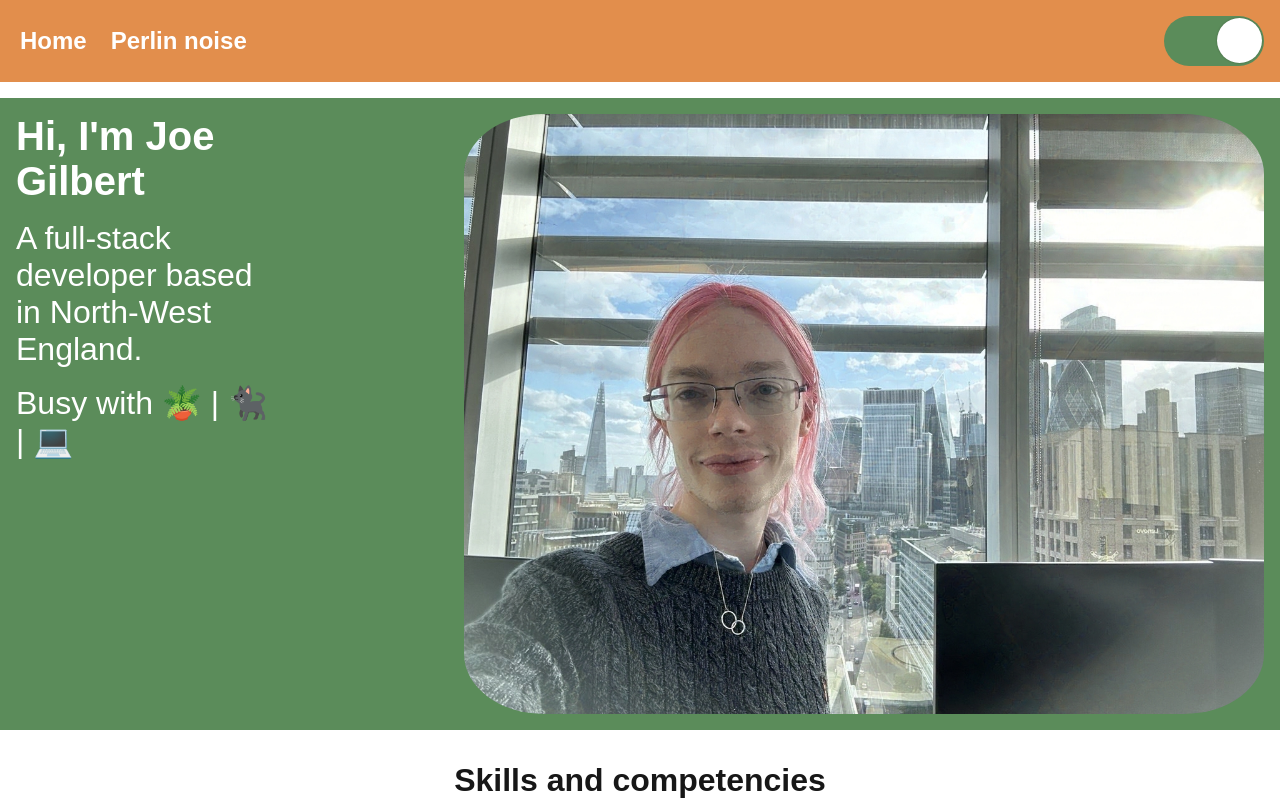
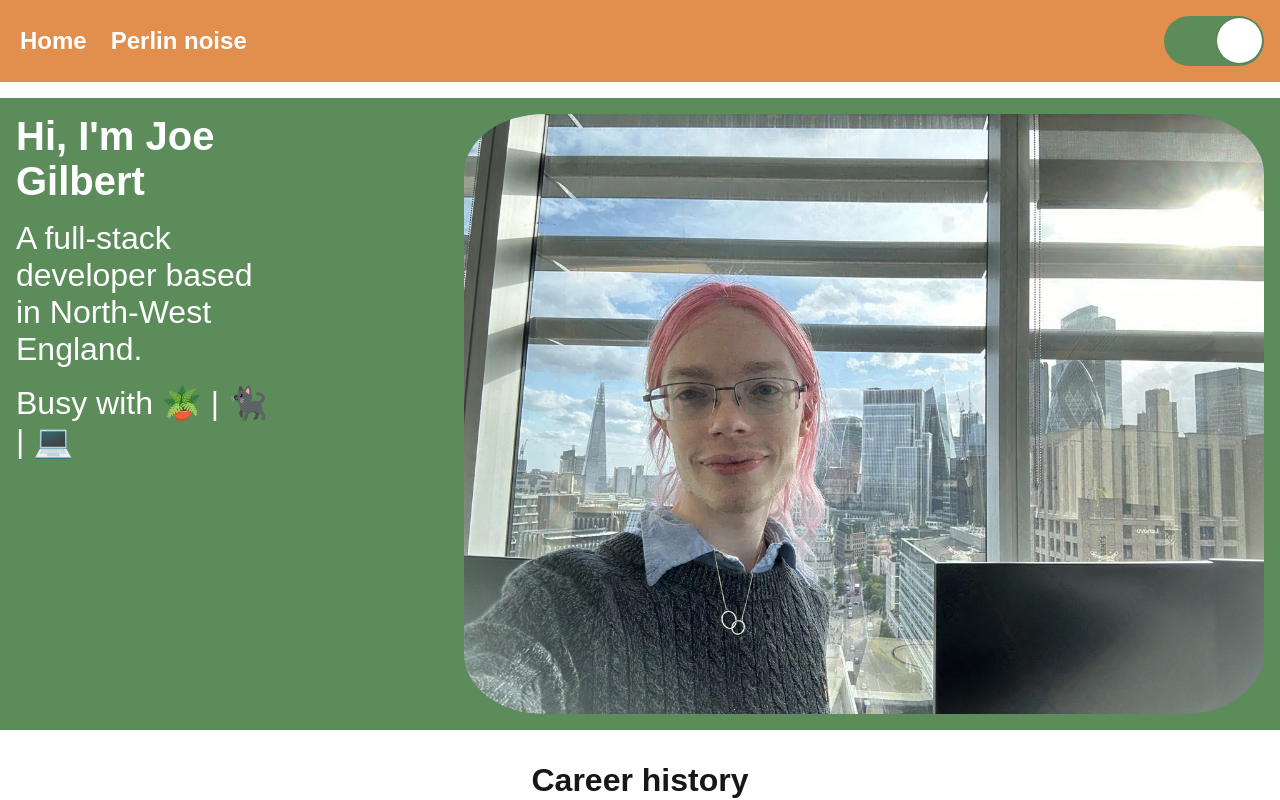
Before and after one commit to joeglDev/Personal-dev-website, a Next.js app: page / in a window 1280 px wide. Shown: the top 800 px of the page. Built offline with nearby package versions, Linux system fonts and the light colour scheme.

Commit message:
changed layout

```diff
--- a/src/app/page.tsx
+++ b/src/app/page.tsx
@@ -11,8 +11,8 @@ export default function Home() {
   return (
     <>
       <Introduction />
+      <CareerHistory />
       <Competencies />
-      <CareerHistory />
     </>
   );
 }
--- a/src/main-view/career-history/CareerHistory.module.css
+++ b/src/main-view/career-history/CareerHistory.module.css
@@ -1,4 +1,5 @@
 .title {
   text-align: center;
   font-size: var(--header-font-size-medium);
+  margin: 32px 0;
 }
--- a/src/main-view/competencies/Competencies.tsx
+++ b/src/main-view/competencies/Competencies.tsx
@@ -5,8 +5,8 @@ export const Competencies = () => {
   return (
     <>
       <h2 className={styles.h2}>Skills and competencies</h2>
+      <TechStack />
       <Cards />
-      <TechStack />
     </>
   );
 };
```
